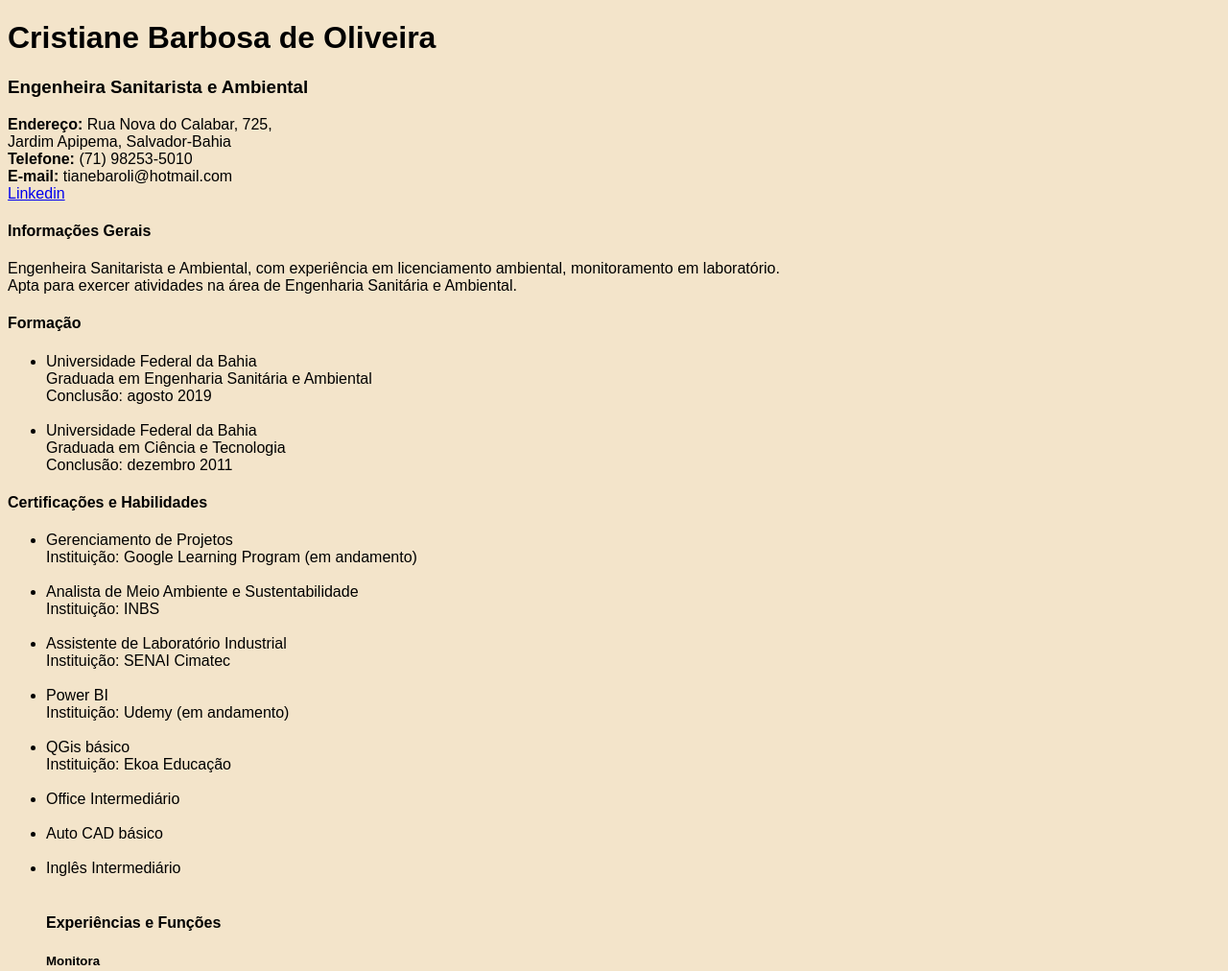
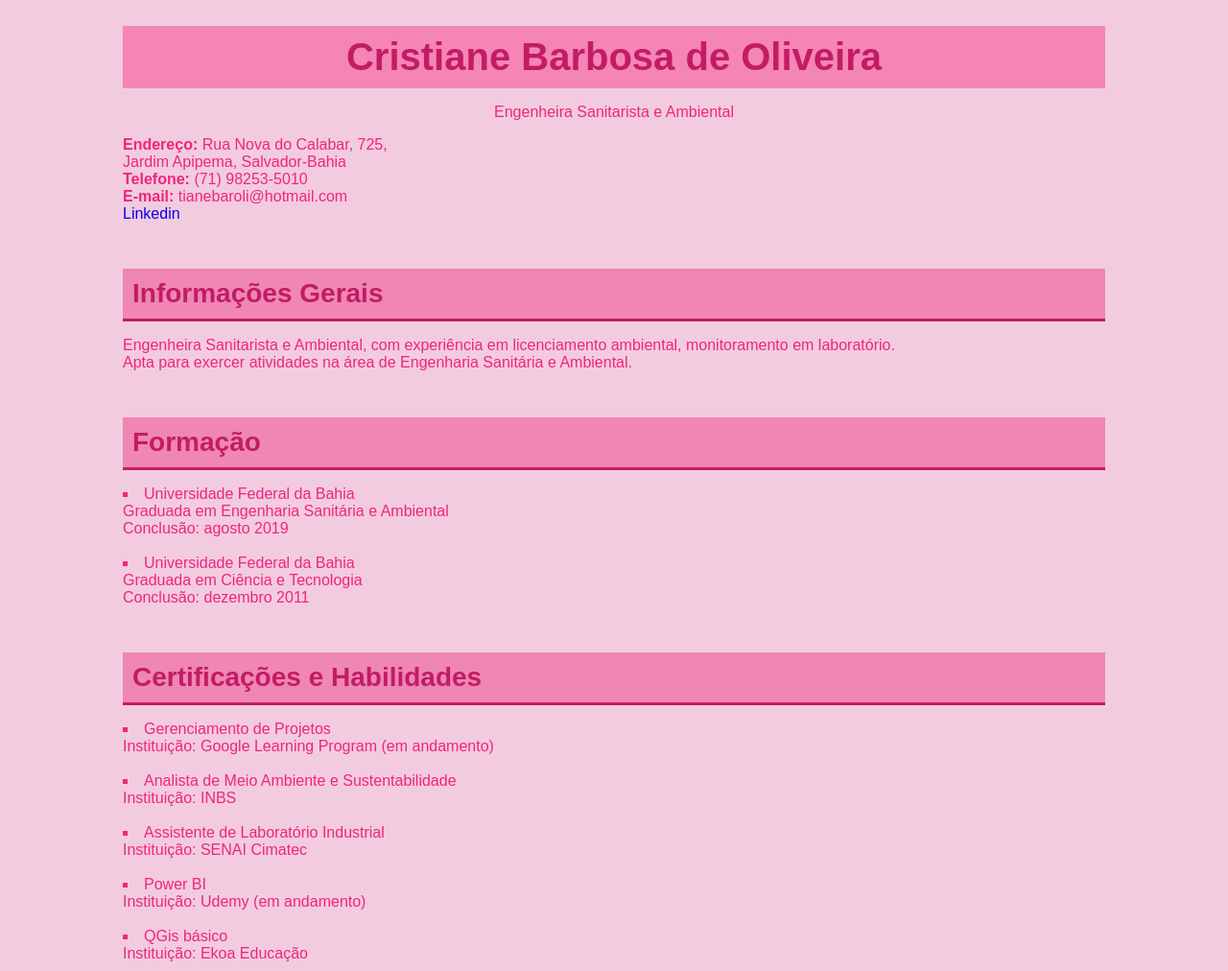
Before and after one commit to Crisbaroli/curriculo_cristiane, a plain HTML site: page currículo_cristiane.html in a window 1280 px wide. Shown: the top 1012 px of the page at 96% size. Drawn offline with Linux system fonts and the light colour scheme.

Commit message:
alterações no html e css

```diff
--- a/currículo_cristiane.css
+++ b/currículo_cristiane.css
@@ -1,5 +1,42 @@
 body{
-    background-color: rgb(243, 228, 202);
+    background-color: rgb(243, 203, 223);
     font-family: Arial, Helvetica, sans-serif;
-    text-align: left;
-}
+    width: 80%;
+    margin: auto;
+    color: #ef257d;
+    margin-bottom: 56px;
+
+    }
+    h1{padding: 10px ;
+        background-color: #f585b5;
+        text-align: center;
+        font-size: 40px;
+        margin-bottom: 0%;
+        color: #c21c64;
+    }
+    .p1{
+        text-align: center;
+
+    }
+    h3{
+        color: #c21c64;
+        background-color: #ef86b3;
+        font-size: 28px;
+        border-bottom: 3px solid;
+        padding: 10px;
+        margin-top: 48px;
+        margin-bottom: 12px;
+    }
+    ul{
+        padding-left: 0;
+    }
+    li{
+        list-style-position: inside;
+        list-style-type: square;
+    }
+    a{
+        text-decoration: none;
+    }
+    a:hover{
+        text-decoration: underline;
+    }
--- a/currículo_cristiane.html
+++ b/currículo_cristiane.html
@@ -4,7 +4,7 @@
     <meta charset="UTF-8">
         <meta name="description" content="Primeiro currículo em html">
     <meta name="author" content="Cristiane Oliveira">
-    <meta name="viewport" content="width=device-width, initial-scale=1.0">
+
     <title>Currículo Cristiane Oliveira</title>
 
     <link rel="stylesheet" href="currículo_cristiane.css">
@@ -12,7 +12,7 @@
 <body>
 
     <h1>Cristiane Barbosa de Oliveira</h1>
-<h3>Engenheira Sanitarista e Ambiental</h3>
+<p class=p1> Engenheira Sanitarista e Ambiental </p>
 
 <p> <b>Endereço:</b>  Rua Nova do Calabar, 725,
     <br>
@@ -26,12 +26,12 @@
         Linkedin </a>
 </p>
 
-<h4>Informações Gerais</h4>
+<h3>Informações Gerais</h3>
 <p>Engenheira Sanitarista e Ambiental, com experiência em licenciamento ambiental, monitoramento em laboratório.
     <br>
      Apta para exercer atividades na área de Engenharia Sanitária e Ambiental.
     </p>
-    <h4>Formação</h4>
+    <h3>Formação</h3>
    <ul>
     <li>Universidade Federal da Bahia
         <br>
@@ -45,7 +45,7 @@
             <br>
             Conclusão: dezembro 2011</li>
    </ul>
-   <h4>Certificações e Habilidades</h4>
+   <h3>Certificações e Habilidades</h3>
   <ul>
     <li>Gerenciamento de Projetos
         <br>
@@ -69,14 +69,14 @@
    <br>
    <li>Inglês Intermediário</li>
    <br>
-   <h4>Experiências e Funções</h4>
-   <h5>Monitora</h5>
+   <h3>Experiências e Funções</h3>
+   <h4>Monitora</h4>
    <p>Universidade Federal da Bahia, 2019</p>
    <ul>
     <li>Auxílio nas aulas práticas no Laboratóriode Engenharia Ambiental - LABDEA UFBA</li>
     <br><li>Auxílio nas atividade laboratoriais e análises físico-químicas</li>
    </ul>
-   <h5>Estagiária</h5>
+   <h4>Estagiária</h4>
    <p>Coordenadoria de Turismo e Urbanismo, Instituto de Meio Ambiente e Recursos Hídricos - INEMA, 2017-2018</p>
 <ul>
     <li>Auxílio na análise e elaboração de Parecer Técnico</li>
@@ -85,7 +85,7 @@
     <br><li>Auxílio na análise e elaboração deRelatório de Inspeção</li>
     <br><li>Auxílio na elaboração de Minuta dePortaria</li>
 </ul>
-<h5>Iniciação Científica</h5>
+<h4>Iniciação Científica</h4>
 <p>Instituto de Geociências, Universidade Federal da Bahia, 2012-2015</p>
 <ul>
     <li>Coleta de amostras em campo</li>
```
